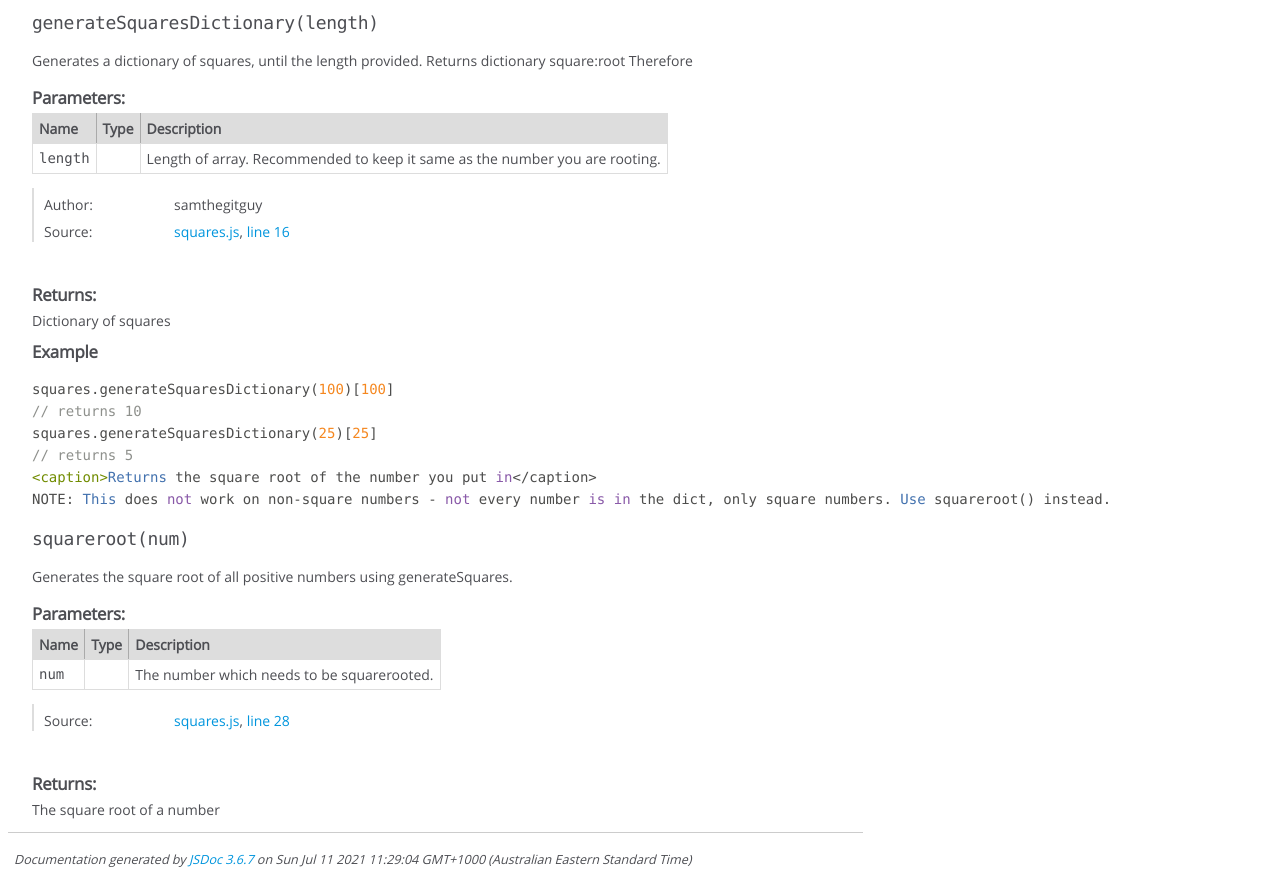
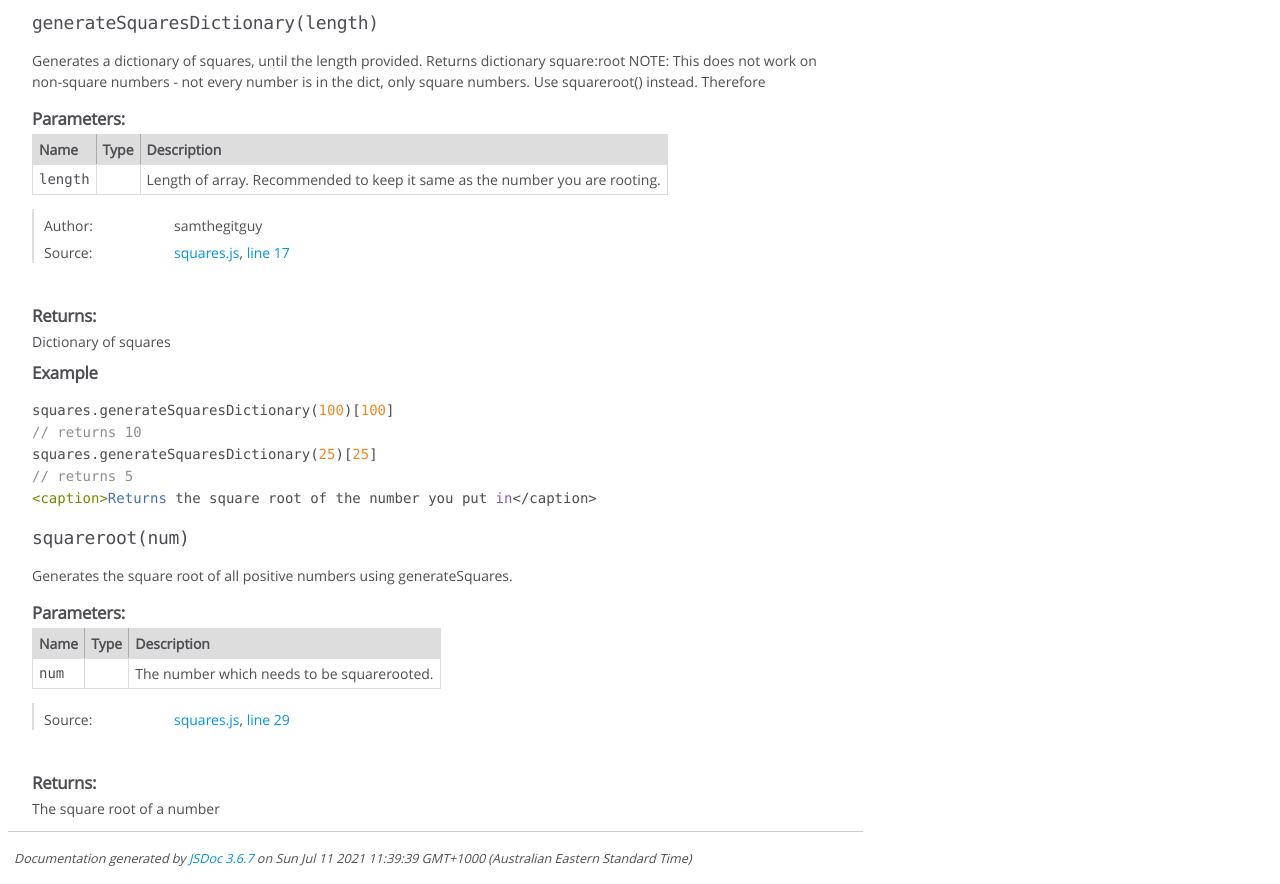
Before and after one commit to samthegitguy/maths, a website: page docs/global.html in a window 1280 px wide. Shown: the part 212-1096 px from the top of the page. Drawn offline with Linux system fonts and the light colour scheme.

```diff
--- a/docs/global.html
+++ b/docs/global.html
@@ -113,7 +113,9 @@
 
 <div class="description">
     Generates a dictionary of squares, until the length provided.
+
 Returns dictionary square:root
+NOTE: This does not work on non-square numbers - not every number is in the dict, only square numbers. Use squareroot() instead.
 Therefore
 </div>
 
@@ -209,7 +211,7 @@
 
     <dt class="tag-source">Source:</dt>
     <dd class="tag-source"><ul class="dummy"><li>
-        <a href="squares.js.html">squares.js</a>, <a href="squares.js.html#line16">line 16</a>
+        <a href="squares.js.html">squares.js</a>, <a href="squares.js.html#line17">line 17</a>
     </li></ul></dd>
 
 
@@ -254,8 +256,7 @@
 // returns 10
 squares.generateSquaresDictionary(25)[25]
 // returns 5
-&lt;caption>Returns the square root of the number you put in&lt;/caption>
-NOTE: This does not work on non-square numbers - not every number is in the dict, only square numbers. Use squareroot() instead.</code></pre>
+&lt;caption>Returns the square root of the number you put in&lt;/caption></code></pre>
 
 
 
@@ -361,7 +362,7 @@
 
     <dt class="tag-source">Source:</dt>
     <dd class="tag-source"><ul class="dummy"><li>
-        <a href="squares.js.html">squares.js</a>, <a href="squares.js.html#line28">line 28</a>
+        <a href="squares.js.html">squares.js</a>, <a href="squares.js.html#line29">line 29</a>
     </li></ul></dd>
 
 
@@ -423,7 +424,7 @@
 <br class="clear">
 
 <footer>
-    Documentation generated by <a href="https://github.com/jsdoc/jsdoc">JSDoc 3.6.7</a> on Sun Jul 11 2021 11:29:04 GMT+1000 (Australian Eastern Standard Time)
+    Documentation generated by <a href="https://github.com/jsdoc/jsdoc">JSDoc 3.6.7</a> on Sun Jul 11 2021 11:39:39 GMT+1000 (Australian Eastern Standard Time)
 </footer>
 
 <script> prettyPrint(); </script>
--- a/package.json
+++ b/package.json
@@ -18,5 +18,8 @@
   "license": "ISC",
   "devDependencies": {
     "jest": "^27.0.6"
+  },
+  "dependencies": {
+    "inquirer": "^8.1.1"
   }
 }
```
Also changed, not shown: docs/index.html (+7 -1 lines), docs/squares.js.html (+3 -2 lines), 1 other file.
